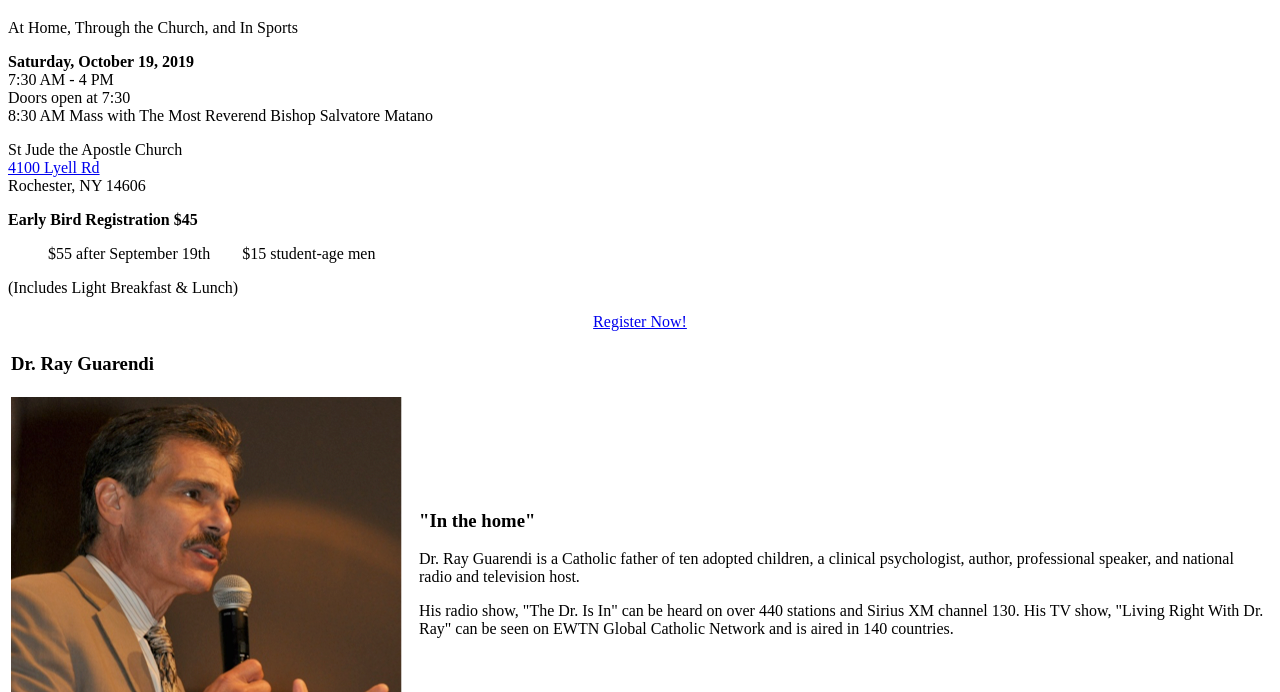
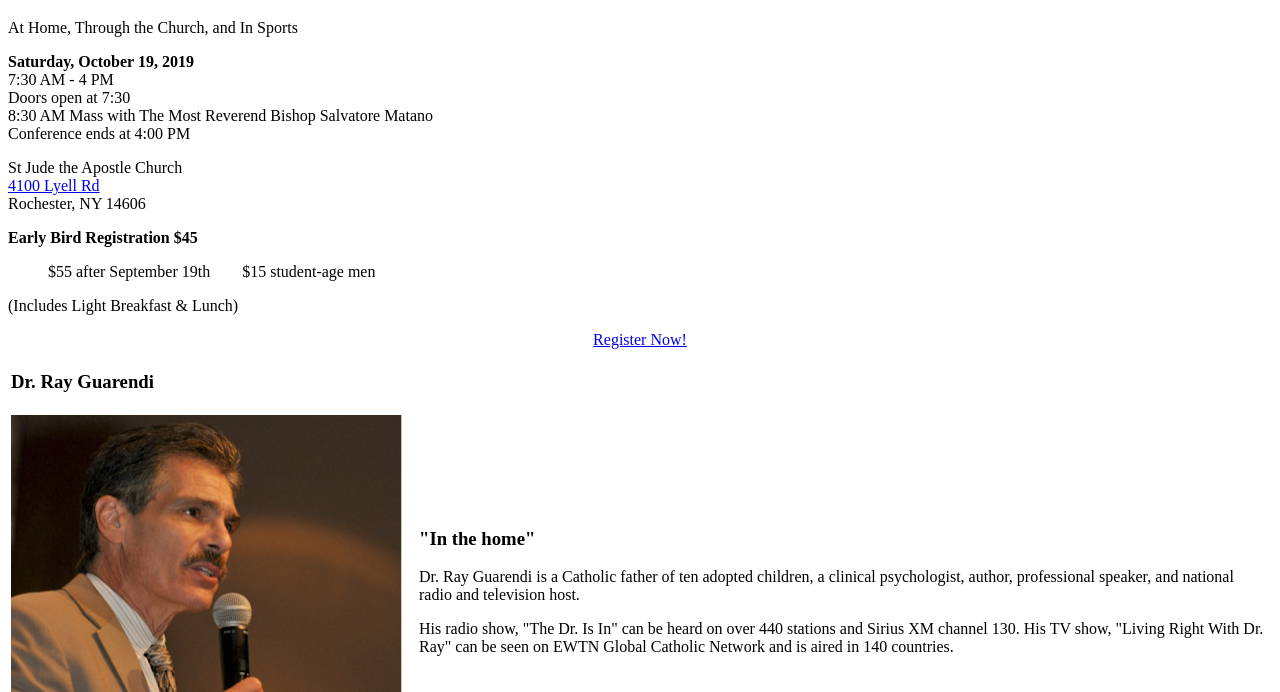
Before and after one commit to exultrochester/exultrochester.org, a Gatsby site: page /2019 in a window 1280 px wide. Shown: the part 108-800 px from the top of the page. Built offline with nearby package versions, Linux system fonts and the light colour scheme; Gatsby itself is replaced by a stand-in of ours.

Commit message:
Add end time

```diff
--- a/src/pages/2019.js
+++ b/src/pages/2019.js
@@ -133,6 +133,8 @@ const ConferencePage = () => (
       <br/>
       8:30 AM Mass with The Most Reverend Bishop Salvatore Matano
       <br/>
+      Conference ends at 4:00 PM
+      <br/>
       {DATA.agenda_path && (
         <a href={DATA.agenda_path}>
           Full Agenda
```
